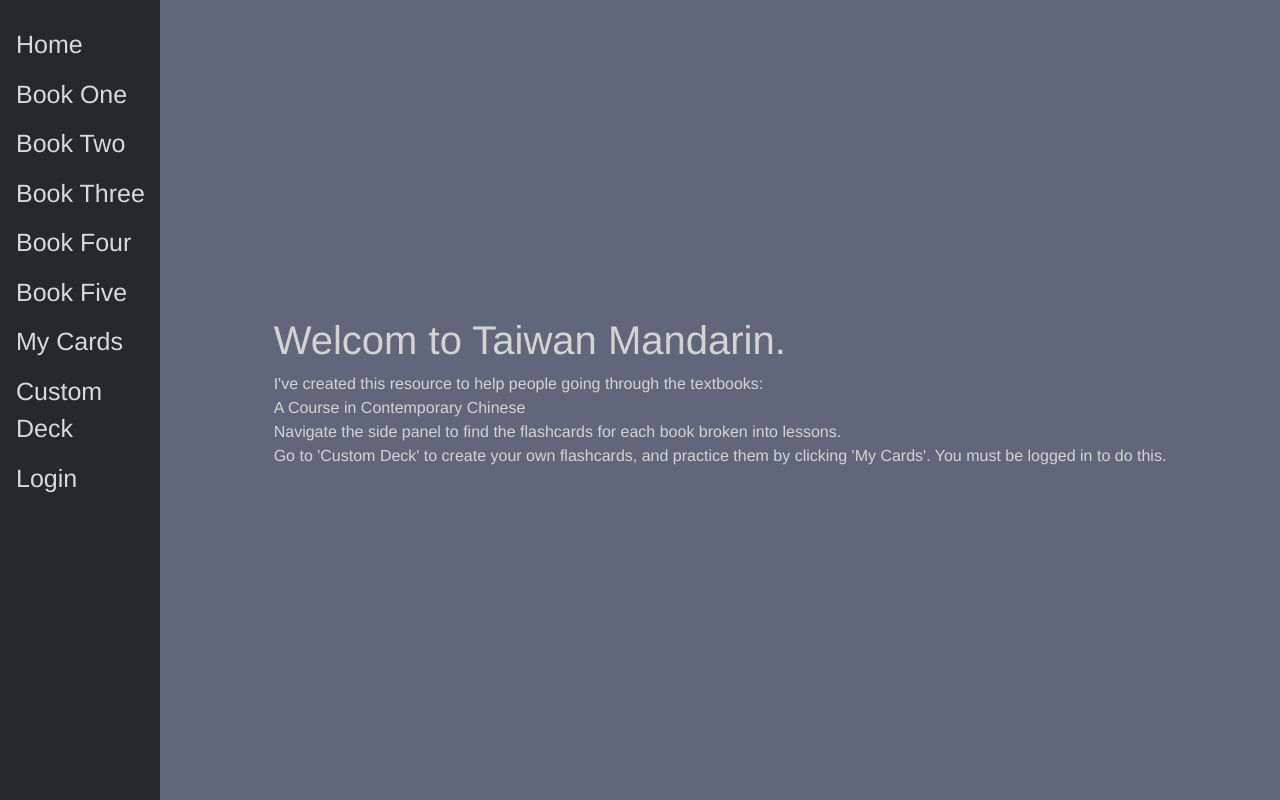
After one commit to pacificstates/chineseapp-public, a Django app: page /home/ in a window 1280 px wide. The commit adds this page. Run offline with Django 4.2, Linux system fonts and the light colour scheme.

Commit message:
built out custom card features

```diff
--- a/tw_mandarin/flashcard/templates/base.html
+++ b/tw_mandarin/flashcard/templates/base.html
@@ -17,6 +17,7 @@
             <a href="/booknum-3">Book Three</a>
             <a href="/booknum-4">Book Four</a>
             <a href="/booknum-5">Book Five</a>
+            <a href="/customcards">My Cards</a>
             <a href="/create">Custom Deck</a>
             <a href="/login">Login</a>
         </div>
--- a/tw_mandarin/flashcard/templates/create.html
+++ b/tw_mandarin/flashcard/templates/create.html
@@ -6,6 +6,6 @@
 <form method="post" action="/create/">
     {% csrf_token %}
     {{form|crispy}}
-    <button type="button" class="btn btn-primary", name="add">Add card</button>
+    <button type="submit" class="btn btn-primary", name="add">Add card</button>
 </form>
 {% endblock %}
--- /dev/null
+++ b/tw_mandarin/flashcard/templates/home.html
@@ -0,0 +1,11 @@
+{% extends 'base.html' %}
+
+{% block content %}
+
+<h1>Welcom to Taiwan Mandarin.</h1>
+<p>I've created this resource to help people going through the textbooks:<br>
+A Course in Contemporary Chinese<br>
+Navigate the side panel to find the flashcards for each book broken into lessons.<br>
+Go to 'Custom Deck' to create your own flashcards, and practice them by clicking 'My Cards'. You must be logged in to do this.</p>
+
+{% endblock %}
--- /dev/null
+++ b/tw_mandarin/flashcard/templates/no_cards.html
@@ -0,0 +1,6 @@
+{% extends 'base.html' %}
+
+{% block content %}
+<h1>You haven't made any custom cards yet</h1>
+<p>Click <a href="/create">here</a> to create custom cards</p>
+{% endblock %}
--- a/tw_mandarin/flashcard/urls.py
+++ b/tw_mandarin/flashcard/urls.py
@@ -2,9 +2,11 @@ from django.urls import path
 from . import views
 
 urlpatterns = [
-    path('', views.index, name="index",),
+    path('home/', views.home, name="home"),
     path('lesson/<int:book>/<int:lesson>', views.Lesson, name="Lesson"),
     path("create/", views.create, name="create"),
     path('booknum-<int:id>/', views.BookNum, name="booknum"),
     path('next-card/', views.next_card, name='next_card'),
+    path('customcards/', views.customCards, name='customcards'),
+    path('next-custom/', views.nextCustom, name='nextcustom'),
 ]
--- a/tw_mandarin/flashcard/views.py
+++ b/tw_mandarin/flashcard/views.py
@@ -4,9 +4,12 @@ from django.urls import reverse
 from .models import Book, CustomCards
 from .forms import CreateNewCard
 from django.db.models import Max
+import random
+from django.contrib.auth.models import User
+from django.contrib.auth.decorators import login_required
 
-def index(response):
-    return render(response, "index.html")
+def home(response):
+    return render(response, "home.html")
 
 def Lesson(request, book, lesson):
     request.session['book'] = book
@@ -38,6 +41,7 @@ def next_card(request):
     redirect_url = reverse('Lesson', args=(book_id, lesson_id))
     return HttpResponseRedirect(f"{redirect_url}?from_next_card=true")
 
+@login_required
 def create(request):
     if request.method == "POST":
         form = CreateNewCard(request.POST)
@@ -46,15 +50,23 @@ def create(request):
             c = form.cleaned_data['chinese']
             p = form.cleaned_data['pinyin']
             e = form.cleaned_data['english']
-            card = CustomCards(chinese=c, pinyin=p, english=e)
-            request.user.customcards.add(card)
+            card = CustomCards(user=request.user, chinese=c, pinyin=p, english=e)
+            card.save()
     else:
         form = CreateNewCard()
     return render(request, "create.html", {"form": form})
 
-# def customCards(request):
-#     list = CustomCards.objects.all()
+@login_required
+def customCards(request):
+    list = CustomCards.objects.filter(user=request.user)
+    if list.exists():
+        random_card = random.choice(list)
+        return render(request, "custom.html", {'card': random_card})
+    else:
+        return render(request, "no_cards.html")
 
+def nextCustom(request):
+    return HttpResponseRedirect('/customcards')
 
 def BookNum(response, id):
     highest_lesson = Book.objects.filter(book=id).aggregate(Max('lesson'))['lesson__max']
```
Also changed, not shown: tw_mandarin/flashcard/templates/custom.html (+4 -4 lines), tw_mandarin/db.sqlite3.
